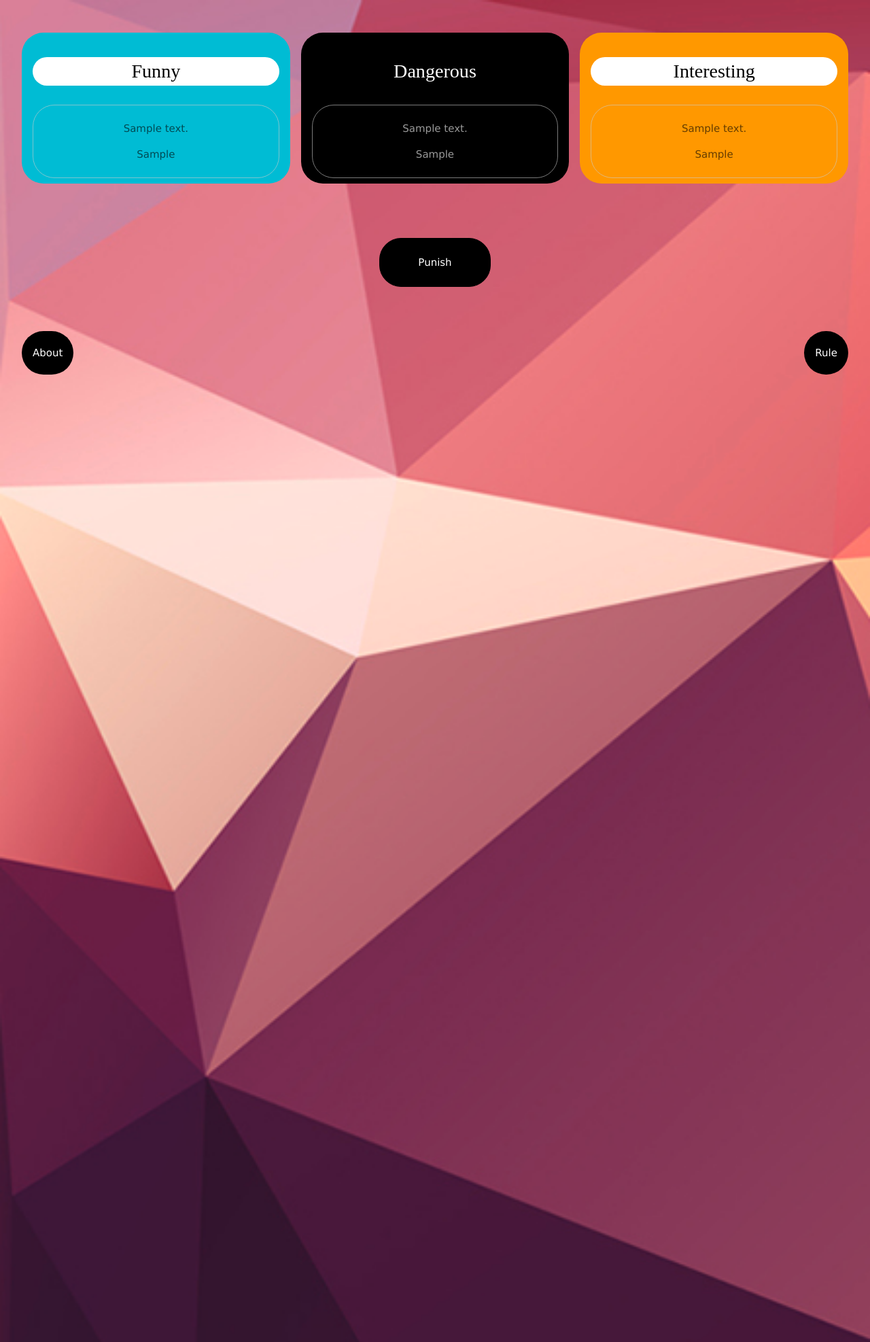
After one commit to phamtien1709/ttkc4e8, a Flask app: template templates/index.html in a window 1280 px wide. The commit adds this page. Shown: the top 1974 px of the page at 68% size. Run offline with Flask 2, Linux system fonts and the light colour scheme; the template is opened without the code that fills it: most values are stand-ins (such as "Sample title", 1, 10 or a date in 2020); parts of the project's set-up code (start-up, migrations or seed data) failed here and were passed over.

Commit message:
no message

```diff
--- a/app.py
+++ b/app.py
@@ -1,11 +1,63 @@
 from flask import *
+import pyexcel
+import mlab
+import random
+from models.GetIdea import GetIdea
+import time
+
+mlab.connect()
+
+#open xlsx
+# from openpyxl import Workbook
+# wb = Workbook()
+# ws = wb.active
+# records = pyexcel.iget_records(file_name="data.xlsx")
+# sheet = pyexcel.get_sheet(file_name = "data.xlsx")
+# print(sheet["B10"])
+
+#def updata(records):
+# for record in records:
+#     Idea = record["IDEAS"]
+#     ideas = GetIdea(Idea=Idea)
+#     ideas.save()
+# ideaa = []
+# idea_load = GetIdea.objects()
+# for idea in idea_load:
+#     ideaa.append(idea["Idea"])
+# i = random.randint(0, 12)
+#
+# idea1 = ideaa[i]
+
 app = Flask(__name__)
 
 
-@app.route('/')
+@app.route('/', methods=["GET", "POST"])
 def home():
-    return render_template("home.html")
+    text = "nsadknasdwqioejndfdls"
+    if request.method == "GET":
+        return render_template("index.html", text=text)
+    elif request.method == "POST":
+        text = ""
+        ideaa = []
+        idea_load = GetIdea.objects()
+        for idea in idea_load:
+            ideaa.append(idea["Idea"])
+        x = random.randint(0, 12)
+        y = random.randint(0, 12)
+        while y == x:
+            y = random.randint(0, 12)
+        z = random.randint(0, 12)
+        while z == x or z == y:
+            z = random.randint(0, 12)
+        idea1 = ideaa[x]
+        idea2 = ideaa[y]
+        idea3 = ideaa[z]
+        return render_template("index.html", idea1=idea1, idea2=idea2, idea3=idea3, text=text)
 
+
+@app.route('/test')
+def test():
+    return render_template("test.html")
 
 if __name__ == '__main__':
     app.run()
--- /dev/null
+++ b/mlab.py
@@ -0,0 +1,21 @@
+import mongoengine
+# mongodb://<dbuser>:<dbpassword>@ds141450.mlab.com:41450/kisskiss1709
+host = "ds141450.mlab.com"
+port = 41450
+db_name = "kisskiss1709"
+username = "admin"
+password = "admin"
+
+
+def connect():
+    mongoengine.connect(db_name, host=host, port=port, username=username, password=password)
+
+
+def list2json(l):
+    import json
+    return [json.loads(item.to_json()) for item in l]
+
+
+def item2json(item):
+    import json
+    return json.loads(item.to_json())
--- /dev/null
+++ b/models/GetIdea.py
@@ -0,0 +1,5 @@
+from mongoengine import *
+
+
+class GetIdea(Document):
+    Idea = StringField()
--- a/requirements.txt
+++ b/requirements.txt
@@ -24,3 +24,8 @@ mongoengine
 # Other
 # ----------------------
 youtube-dl
+
+#Excel
+pyexcel
+pyexcel-xls
+pyexcel-xlsx
--- a/static/css/my_style.css
+++ b/static/css/my_style.css
@@ -1,6 +1,30 @@
 body {
-    background: url("../background.jpg");
+    background: url("../../images/background.jpg");
+    background-size: cover;
 }
-.w3-container {
-    padding: 0.025em 4px;
+
+.font1{
+    font-family: "Old English Text MT";
+    font-size: 1.875em; /* 30px/16=1.875em */
+    text-align: center;
 }
+/*.w3-container {*/
+    /*padding: 0.025em 4px;*/
+/*}*/
+/*.circle {*/
+    /*width: 80px;*/
+    /*height: 80px;*/
+    /*background: pink;*/
+    /*-moz-border-radius: 40px;*/
+    /*-webkit-border-radius: 40px;*/
+    /*--border-radius:40x;*/
+    /*border-radius: 40px;*/
+/*}*/
+/*#headTTA {*/
+    /*display: block;*/
+    /*font-family: "Comic Sans MS", cursive, sans-serif;*/
+    /*text-align: center;*/
+    /*margin: auto;*/
+    /*padding: inherit;*/
+    /*color: darkred;*/
+/*}*/
--- /dev/null
+++ b/templates/index.html
@@ -0,0 +1,91 @@
+<!DOCTYPE html>
+<html lang="en">
+<head>
+    <meta charset="UTF-8">
+    <title>Punish</title>
+    <!--<link href="https://fonts.googleapis.com/css?family=Lobster" rel="stylesheet">-->
+    <link rel="stylesheet" href="../static/css/style_w3css.css">
+    <link rel="stylesheet" href="../static/css/my_style.css">
+    <!--<link rel="stylesheet" href="my_style.css" type="text/css"/>-->
+    <!--<script src="https://www.w3schools.com/lib/w3data.js"></script>-->
+
+</head>
+<body>
+
+    <!--Main Session-->
+    <div class="w3-container w3-padding-32">
+        <div class="w3-row-padding">
+            <div class="w3-third l4 w3-margin-top w3-margin-bottom">
+                <div class="w3-cyan w3-round-xxlarge w3-justify w3-padding">
+                    <div class="w3-white w3-round-xxlarge">
+                        <p class="font1">Funny</p>
+                    </div>
+                    <div class="w3-border w3-center w3-opacity w3-hover-opacity-off w3-round-xxlarge w3-content w3-padding">
+                        <div>
+                            <p>{{ text }}</p>
+                            <p>{{ idea2 }}</p>
+                        </div>
+                        <!--<script>-->
+                            <!--w3DisplayData("id01", {"firstName" : "John", "lastName" : "Doe"});-->
+                        <!--</script>-->
+                        <!--<p>This ing to think up a dog to think up a domain ning to think up a domain nameThis ing to think up a dog to think up a domain ning </p>-->
+                    </div>
+                </div>
+            </div>
+            <div class="w3-third w3-margin-top w3-margin-bottom">
+                <div class="w3-black w3-round-xxlarge w3-justify w3-padding" >
+                    <div>
+                        <p class="font1">Dangerous</p>
+                    </div>
+                    <div class="w3-black w3-center w3-border w3-opacity w3-hover-opacity-off w3-round-xxlarge w3-content w3-padding">
+                        <p>{{ text }}</p>
+                        <p>{{ idea1 }} </p>
+                    </div>
+                </div>
+            </div>
+            <div class="w3-third w3-margin-top w3-margin-bottom">
+                <div class="w3-justify w3-orange w3-round-xxlarge w3-padding" >
+                    <div class="w3-white w3-round-xxlarge" >
+                        <p class="font1">Interesting</p>
+                    </div>
+                    <div class="w3-orange w3-center w3-border w3-opacity w3-hover-opacity-off w3-round-xxlarge w3-content w3-padding">
+                        <p>{{ text }}</p>
+                        <p>{{ idea3 }} </p>
+                    </div>
+                    <!--</div>-->
+                </div>
+            </div>
+        </div>
+    </div>
+
+    <!--Punish Button-->
+    <form method="post" class="w3-container w3-center w3-padding-32">
+        <input type="submit" class="w3-btn w3-border w3-border-black w3-round-xxlarge " style="width: 164px;height: 72px;" value="Punish">
+    </form>
+
+    <!--About & Rule Button-->
+    <div class="w3-container w3-hide-small ">
+        <div class="w3-row-padding">
+            <div class="w3-half w3-padding-32">
+                <a href="#aboutsession" class="w3-btn w3-black w3-round-xxlarge">
+                    <p>About</p>
+                </a>
+            </div>
+            <div class="w3-half w3-padding-32 w3-right-align ">
+                <a href="#rulesession" class="w3-btn w3-black w3-round-xxlarge">
+                    <p>Rule</p>
+                </a>
+            </div>
+        </div>
+    </div>
+
+    <!--Rule Session-->
+    <div class="w3-container" style="height: 1000px;" id="aboutsession">
+        <div></div>
+    </div>
+
+    <!--About Session-->
+    <div style="height: 1000px;" id="rulesession">
+    </div>
+</body>
+</html>
```
Also changed, not shown: templates/home.html (+28 -9 lines), templates/test.html (added, +77 -0 lines), images/background.jpg (renamed from static/background.jpg), images/background1.png (added), 1 other file.
